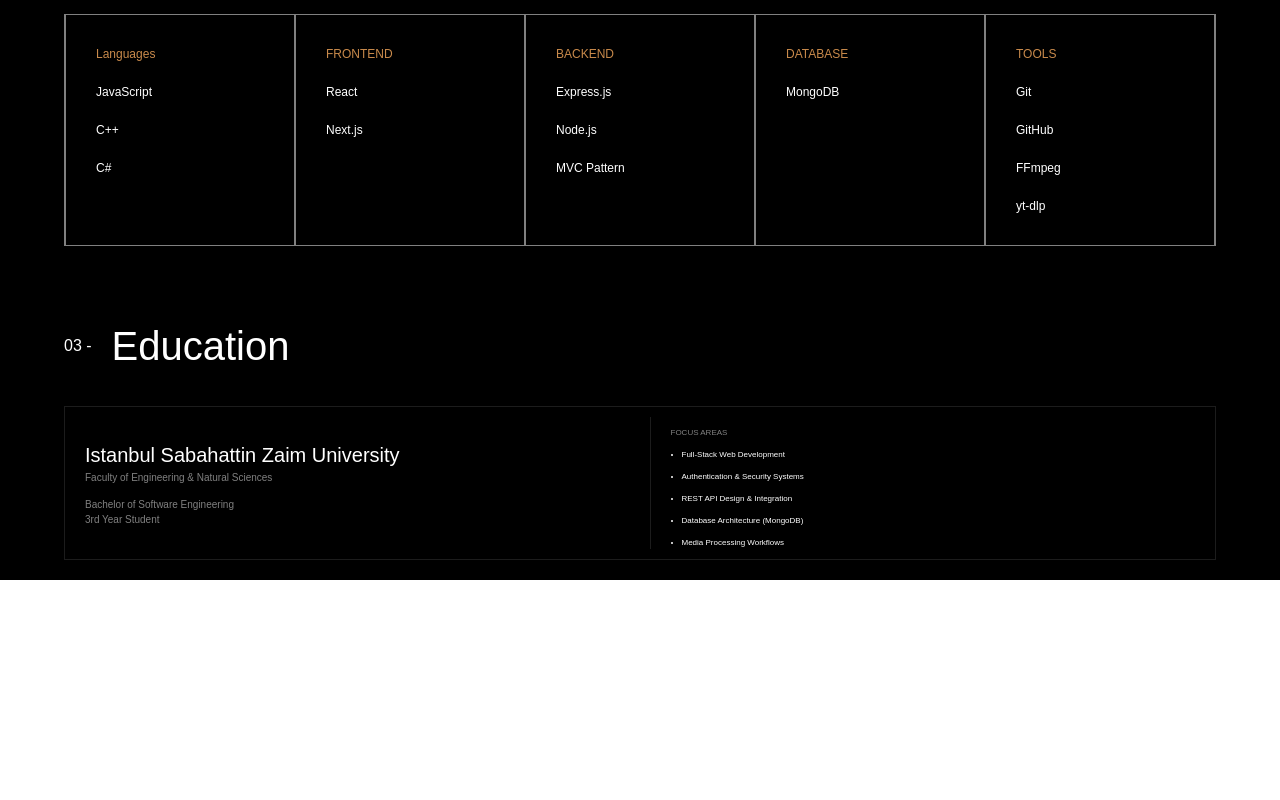
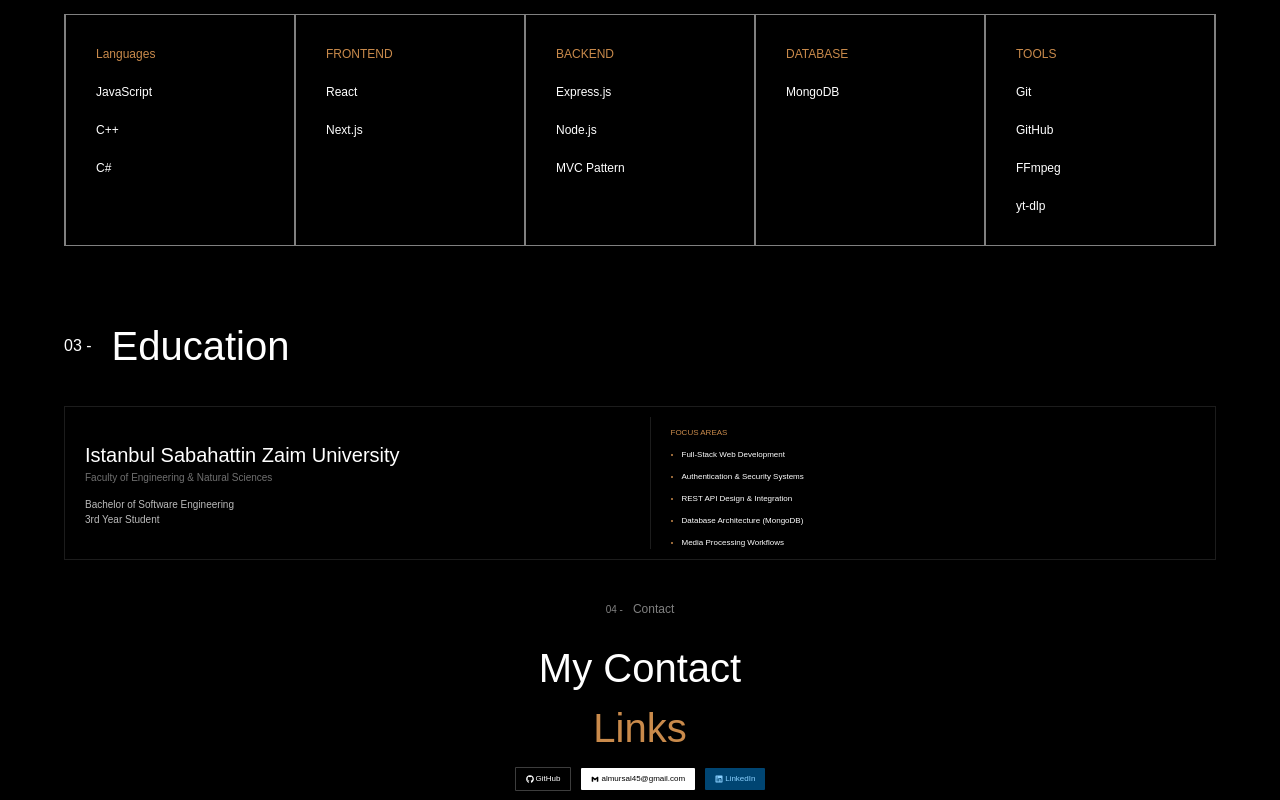
Before and after one commit to KhalidAbdighani/Portfolio, a Next.js app: page / in a window 1280 px wide. Shown: the part 731-1531 px from the top of the page. Before the commit the page ends 1311 px from the top, so only its background shows below. Built offline with nearby package versions, Linux system fonts and the light colour scheme.

Commit message:
Complete MVP version

```diff
--- a/app/components/Contact.js
+++ b/app/components/Contact.js
@@ -0,0 +1,51 @@
+import "./contact.css"
+import { FaGithub } from "react-icons/fa";
+import { BiLogoGmail } from "react-icons/bi";
+import { FaLinkedin } from "react-icons/fa";
+
+
+
+export default function Contact(){
+    return(
+        <section className="contact" id="contact">
+
+            <div className="con-outter">
+                    <div className="con-title">
+                    <p>04 - </p>
+                    <h2>Contact</h2>
+
+                    </div>
+
+
+                    <div className="con-info">
+                        <p id="C1">My Contact</p>
+                        <p id="C2">Links</p>
+
+                    </div>
+
+                    <div className="links">
+                       <a className="con-github" href="https://github.com/KhalidAbdighani"
+                        target="_blank"
+                        rel="noopener noreferrer"><FaGithub/> GitHub</a>
+
+                        <a className="con-email" href="mailto:almursal45@gmail.com"><BiLogoGmail/> almursal45@gmail.com</a>
+
+                        <a className="con-linkedin"href="https://www.linkedin.com/in/khalid-abdighani-86520b3b2/"
+                        target="_blank"
+                        rel="noopener noreferrer"><FaLinkedin/> LinkedIn</a>
+
+                    </div>
+
+
+
+
+
+            </div>
+
+
+
+
+
+        </section>
+    )
+}
--- a/app/components/Hero.js
+++ b/app/components/Hero.js
@@ -24,7 +24,7 @@ export default function Hero (){
                     </div>
 
                     <div >
-                        <button className="github"> <a href="https://github.com/KhalidAbdighani"
+                        <button className="github"><a href="https://github.com/KhalidAbdighani"
                         target="_blank"
                         rel="noopener noreferrer"
                         >github/khalidAbdighani</a></button>
--- a/app/components/Main.js
+++ b/app/components/Main.js
@@ -2,6 +2,7 @@ import Header from "./Header"
 import Hero from "./Hero"
 import Skills from "./Skills"
 import Education from "./Education"
+import Contact from "./Contact"
 import "./project.css"
 
 
@@ -16,6 +17,7 @@ return (
 
         <Skills/>
         <Education/>
+        <Contact/>
 
 
 
--- /dev/null
+++ b/app/components/contact.css
@@ -0,0 +1,81 @@
+*{
+    padding: 0px;
+    margin: 0px;
+    box-sizing: border-box;
+}
+.contact{
+    /* background-color: red; */
+    margin: 20px 0px 0px 0px;
+}
+.con-outter{
+    display: flex;
+    flex-direction: column;
+    text-align: center;
+    height: 200px;
+    width: 100%;
+    /* background-color: blue; */
+}
+
+.con-title{
+    display: flex;
+    align-items: center;
+    justify-content: center;
+    gap: 10px;
+    color: gray;
+
+}
+.con-info{
+    padding-top: 20px;
+}
+.con-info p{
+    font-size: 40px;
+    padding: 0px;
+}
+
+#C2{
+    color: #c98a4b;
+}
+.con-title p{
+    font-size: 10px;
+}
+.con-title h2{
+    font-size: 12px;
+}
+.links{
+    width: 50%;
+    display: flex;
+    justify-content:center;
+    align-items: center;
+    margin: auto;
+}
+.con-email{
+    background: white;
+    color: black;
+    padding: 5px 10px;
+    font-size: 8px;
+    border-radius: 1px;
+
+}
+.con-github{
+    background: rgb(0, 0, 0);
+    color: white;
+    border: solid 1px rgba(128, 128, 128, 0.479);
+    padding: 5px 10px;
+    font-size: 8px;
+    border-radius: 1px;
+}
+.con-linkedin{
+    background: rgb(0, 69, 114);
+    color: rgb(136, 208, 255);
+    padding: 5px 10px;
+    font-size: 8px;
+    border-radius: 1px;
+}
+.links a{
+
+    display: flex;
+    gap: 2px;
+    align-items: center;
+    cursor: pointer;
+
+}
--- a/app/components/education.css
+++ b/app/components/education.css
@@ -46,11 +46,14 @@
 }
 .edu-left p{
     font-size: 10px;
-    color: gray;
+    color: rgb(112, 112, 112);
 
 }
 #p1{
     padding-bottom: 12px;
+}
+#p2, #p3{
+    color: rgb(187, 187, 187);
 }
 .edu-right{
     display: flex;
@@ -76,6 +79,11 @@
 .edu-right h4{
     padding: 10px 20px;
     font-size: 8px;
-    color: gray;
+    color: #c98a4b
 
 }
+.edu-right nav ul li::marker{
+    color: #c98a4b
+
+
+}
--- a/app/components/hero.css
+++ b/app/components/hero.css
@@ -80,6 +80,21 @@
     display: flex;
     flex-direction: column;
 }
+.myName{
+    font-size: 50PX;
+}
+.titles{
+    font-size: 10px;
+}
+.github{
+    padding: 5px 10px;
+    font-size: 12px;
+}
+.email{
+    padding: 5px 10px;
+    font-size: 12px;
+}
+
 .links{
     display: flex;
     justify-content: start;
--- a/app/components/project.css
+++ b/app/components/project.css
@@ -89,7 +89,7 @@ nav ul li:hover{
 
 /* resposive css codes  */
 
-@media (max-width: 600px){
+@media (max-width: 800px){
 
 
     .header{
```
Also changed, not shown: 1 other file (tests, documents, lock files or other folders).
